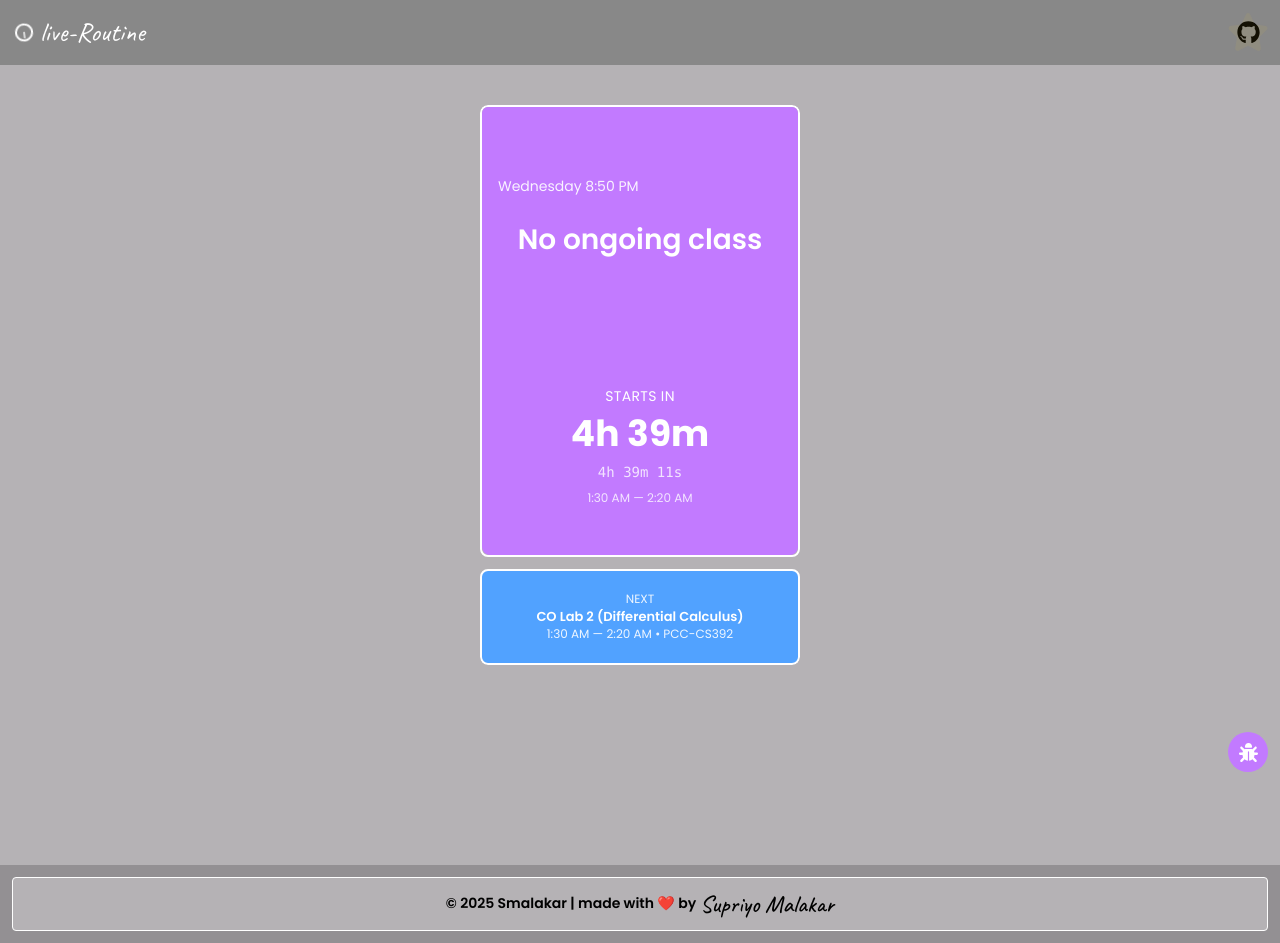
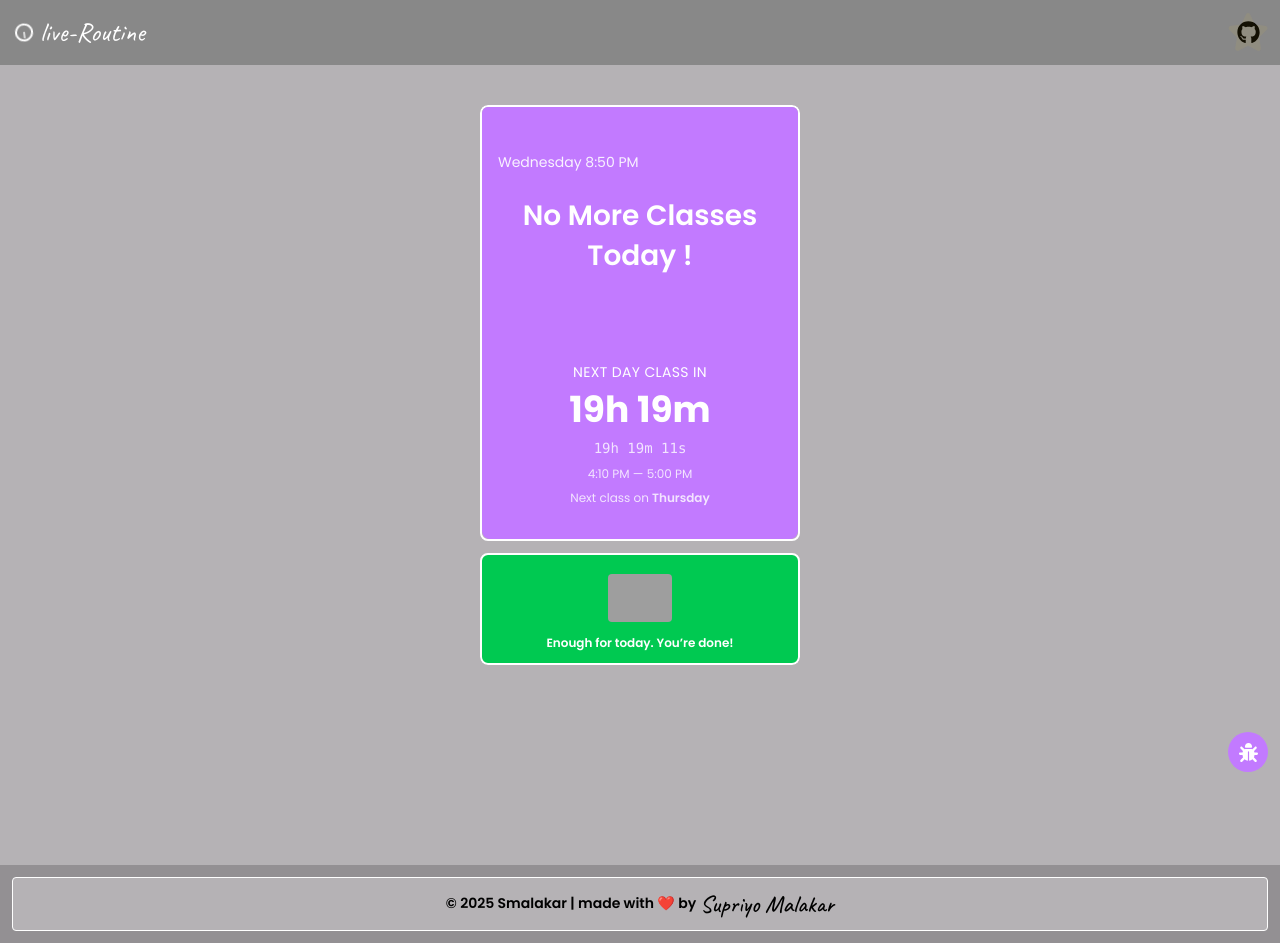
Before and after one commit to smalakargh/liveRoutine, a React (Vite) app: page / in a window 1280 px wide. Built offline with nearby package versions, Linux system fonts and the light colour scheme; grey boxes are pictures that could not be loaded.

Commit message:
Trial #End

```diff
--- a/src/data/schedule.js
+++ b/src/data/schedule.js
@@ -17,9 +17,6 @@ export const schedule = {
       { start: "09:50", end: "10:40", subject: "Data Structure & Algorithm", code: "PCC-CS301", teacher: "HB", room: "6009", type: "class" },
       { start: "10:40", end: "11:30", subject: "Mathematics-III (Differential Calculus)", code: "BSC-301", teacher: "KD", room: "6009", type: "class" },
       { start: "14:00", end: "14:50", subject: "Computer Organization Lab", code: "PCC-CS392", teacher: "LS, RC, SS3", room: "6001", type: "lab", group: "G1" },
-
-      { start: "20:00", end: "20:50", subject: "CO Lab 2 (Differential Calculus)", code: "PCC-CS392", teacher: "LS, RC, SS3", room: "6001", type: "lab", group: "G1" },
-      { start: "21:00", end: "21:50", subject: "Computer Organization Lab", code: "PCC-CS392", teacher: "LS, RC, SS3", room: "6001", type: "lab", group: "G1" },
   ],
 
   Thursday: [
```
